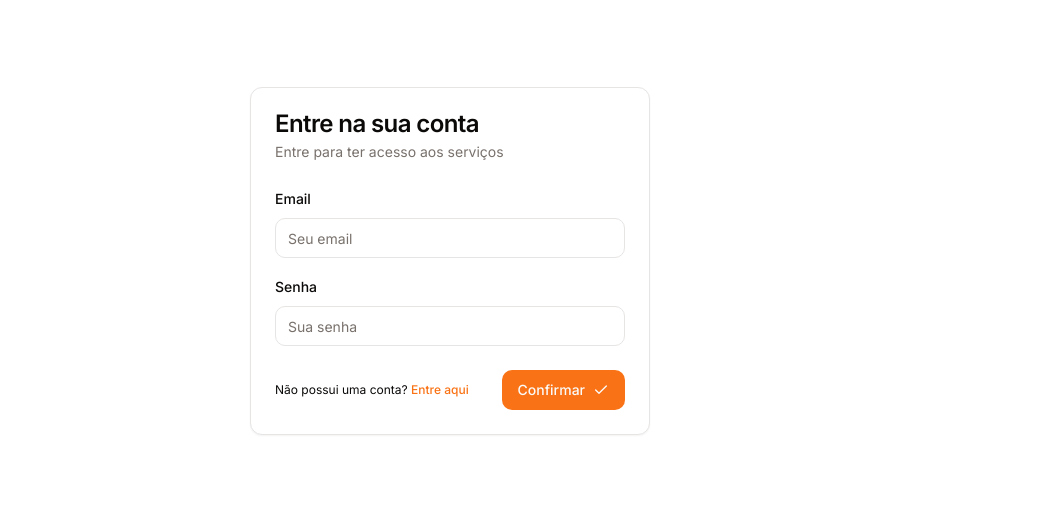
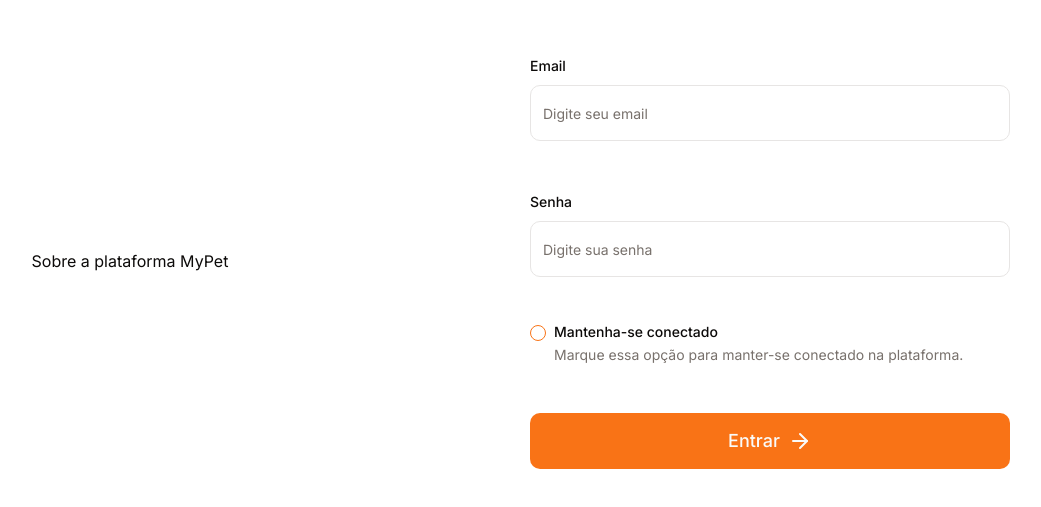
Before and after one commit to gabr1elpachec0/mypet, a Next.js app in the folder web/: page /users/login in a window 1280 px wide. Shown: the part 139-646 px from the top of the page, without its empty margins (190-1231 px from the left). Built offline with nearby package versions, Linux system fonts and the light colour scheme.

Commit message:
refactor: login form

```diff
--- a/web/src/app/page.tsx
+++ b/web/src/app/page.tsx
@@ -4,6 +4,7 @@
   return (
     <div className="max-w-6xl m-auto mt-12">
       <Navbar />
+      <h1>Dashboard</h1>
     </div>
   );
 }
--- /dev/null
+++ b/web/src/app/users/login/components/LoginForm.tsx
@@ -0,0 +1,63 @@
+import { Button } from "@/components/ui/button";
+import { Checkbox } from "@/components/ui/checkbox";
+import { Form, FormControl, FormField, FormItem, FormLabel, FormMessage } from "@/components/ui/form";
+import { Input } from "@/components/ui/input";
+import { ArrowRight } from "lucide-react";
+
+export default function LoginForm({ form, onSubmit }: any) {
+  return (
+    <Form {...form}>
+      <form onSubmit={form.handleSubmit(onSubmit)}>
+        <div className="flex flex-col gap-y-12">
+          <FormField
+            control={form.control}
+            name="email"
+            render={({ field }: any) => (
+              <FormItem>
+                <FormLabel>Email</FormLabel>
+                <FormControl>
+                  <Input className="h-14 w-full" placeholder="Digite seu email" type="text" {...field} />
+                </FormControl>
+                <FormMessage />
+              </FormItem>
+            )}
+          />
+          <FormField
+            control={form.control}
+            name="password"
+            render={({ field }: any) => (
+              <FormItem>
+                <FormLabel>Senha</FormLabel>
+                <FormControl>
+                  <Input className="h-14 w-full" placeholder="Digite sua senha" type="text" {...field} />
+                </FormControl>
+                <FormMessage />
+              </FormItem>
+            )}
+          />
+          <div className="items-top flex space-x-2">
+            <Checkbox id="terms1" />
+            <div className="grid gap-1.5 leading-none">
+              <label
+                htmlFor="terms1"
+                className="text-sm font-medium leading-none peer-disabled:cursor-not-allowed peer-disabled:opacity-70"
+              >
+                Mantenha-se conectado
+              </label>
+              <p className="text-sm text-muted-foreground">
+                Marque essa opção para manter-se conectado na plataforma.
+              </p>
+            </div>
+          </div>
+          <Button className="w-full h-14 text-lg">
+            <div className="flex items-center gap-x-2">
+              <h1>Entrar</h1>
+              <ArrowRight />
+            </div>
+          </Button>
+        </div>
+      </form>
+    </Form>
+
+  )
+}
--- a/web/src/app/users/login/page.tsx
+++ b/web/src/app/users/login/page.tsx
@@ -1,20 +1,13 @@
 "use client"
 
-import { useEffect, useState } from "react";
-import { CheckIcon } from "lucide-react";
 import { useForm } from "react-hook-form";
 import { z } from "zod";
 import { toast } from "sonner";
 import Cookies from 'js-cookie'
 import { useRouter } from "next/navigation";
-import Link from "next/link";
-import { Button } from "@/components/ui/button";
-import { Card, CardHeader, CardTitle, CardDescription, CardContent, CardFooter } from "@/components/ui/card";
-import { Form, FormField, FormItem, FormLabel, FormControl, FormMessage } from "@/components/ui/form";
-import { Input } from "@/components/ui/input";
 import { zodResolver } from "@hookform/resolvers/zod";
 import { api } from "@/lib/api";
-
+import LoginForm from "./components/LoginForm";
 
 const formSchema= z.object({
   email: z.string().email({ message: 'Endereço de email inválido.' }),
@@ -22,7 +15,6 @@
 })
 
 export default function Login() {
-  const [token, setToken] = useState('')
   const router = useRouter()
   const form = useForm<z.infer<typeof formSchema>>({
     resolver: zodResolver(formSchema),
@@ -49,57 +41,17 @@
   }
 
   return (
-    <div className="flex h-screen w-screen items-center justify-center">
-      <Card className="w-[400px]">
-        <CardHeader>
-          <CardTitle>Entre na sua conta</CardTitle>
-          <CardDescription>Entre para ter acesso aos serviços</CardDescription>
-        </CardHeader>
-        <Form {...form}>
-          <form onSubmit={form.handleSubmit(onSubmit)}>
-            <CardContent>
-              <div className="grid w-full items-center gap-4">
-                <FormField
-                  control={form.control}
-                  name="email"
-                  render={({ field }) => (
-                    <FormItem>
-                      <FormLabel>Email</FormLabel>
-                      <FormControl>
-                        <Input type="email" placeholder="Seu email" {...field} />
-                      </FormControl>
-                      <FormMessage />
-                    </FormItem>
-                  )}
-                />
-                <FormField
-                  control={form.control}
-                  name="password"
-                  render={({ field }) => (
-                    <FormItem>
-                      <FormLabel>Senha</FormLabel>
-                      <FormControl>
-                        <Input type="password" placeholder="Sua senha" {...field} />
-                      </FormControl>
-                      <FormMessage />
-                    </FormItem>
-                  )}
-                />
-              </div>
-            </CardContent>
-            <CardFooter className="flex justify-between">
-              <p className="text-xs">Não possui uma conta? <Button variant={'link'} className="p-0 text-xs"><Link href={'/users/login'}>Entre aqui</Link></Button></p>
-              <Button
-                type="submit"
-                className="flex gap-2 items-center"
-              >
-                Confirmar
-                <CheckIcon className="w-4 h-4" />
-              </Button>
-            </CardFooter>
-          </form>
-        </Form>
-      </Card>
+    <div className="flex h-screen w-screen items-center">
+      <div className="flex w-[50%] justify-center">
+        <h1>Sobre a plataforma MyPet</h1>
+      </div>
+      <div className="flex w-[50%] justify-center">
+        <div className="flex w-[75%] items-center">
+          <div className="w-full">
+            <LoginForm form={form} onSubmit={onSubmit} />
+          </div>
+        </div>
+      </div>
     </div>
   )
 }
--- /dev/null
+++ b/web/src/components/ui/checkbox.tsx
@@ -0,0 +1,30 @@
+"use client"
+
+import * as React from "react"
+import * as CheckboxPrimitive from "@radix-ui/react-checkbox"
+import { Check } from "lucide-react"
+
+import { cn } from "@/lib/utils"
+
+const Checkbox = React.forwardRef<
+  React.ElementRef<typeof CheckboxPrimitive.Root>,
+  React.ComponentPropsWithoutRef<typeof CheckboxPrimitive.Root>
+>(({ className, ...props }, ref) => (
+  <CheckboxPrimitive.Root
+    ref={ref}
+    className={cn(
+      "peer h-4 w-4 shrink-0 rounded-sm border border-primary ring-offset-background focus-visible:outline-none focus-visible:ring-2 focus-visible:ring-ring focus-visible:ring-offset-2 disabled:cursor-not-allowed disabled:opacity-50 data-[state=checked]:bg-primary data-[state=checked]:text-primary-foreground",
+      className
+    )}
+    {...props}
+  >
+    <CheckboxPrimitive.Indicator
+      className={cn("flex items-center justify-center text-current")}
+    >
+      <Check className="h-4 w-4" />
+    </CheckboxPrimitive.Indicator>
+  </CheckboxPrimitive.Root>
+))
+Checkbox.displayName = CheckboxPrimitive.Root.displayName
+
+export { Checkbox }
```
